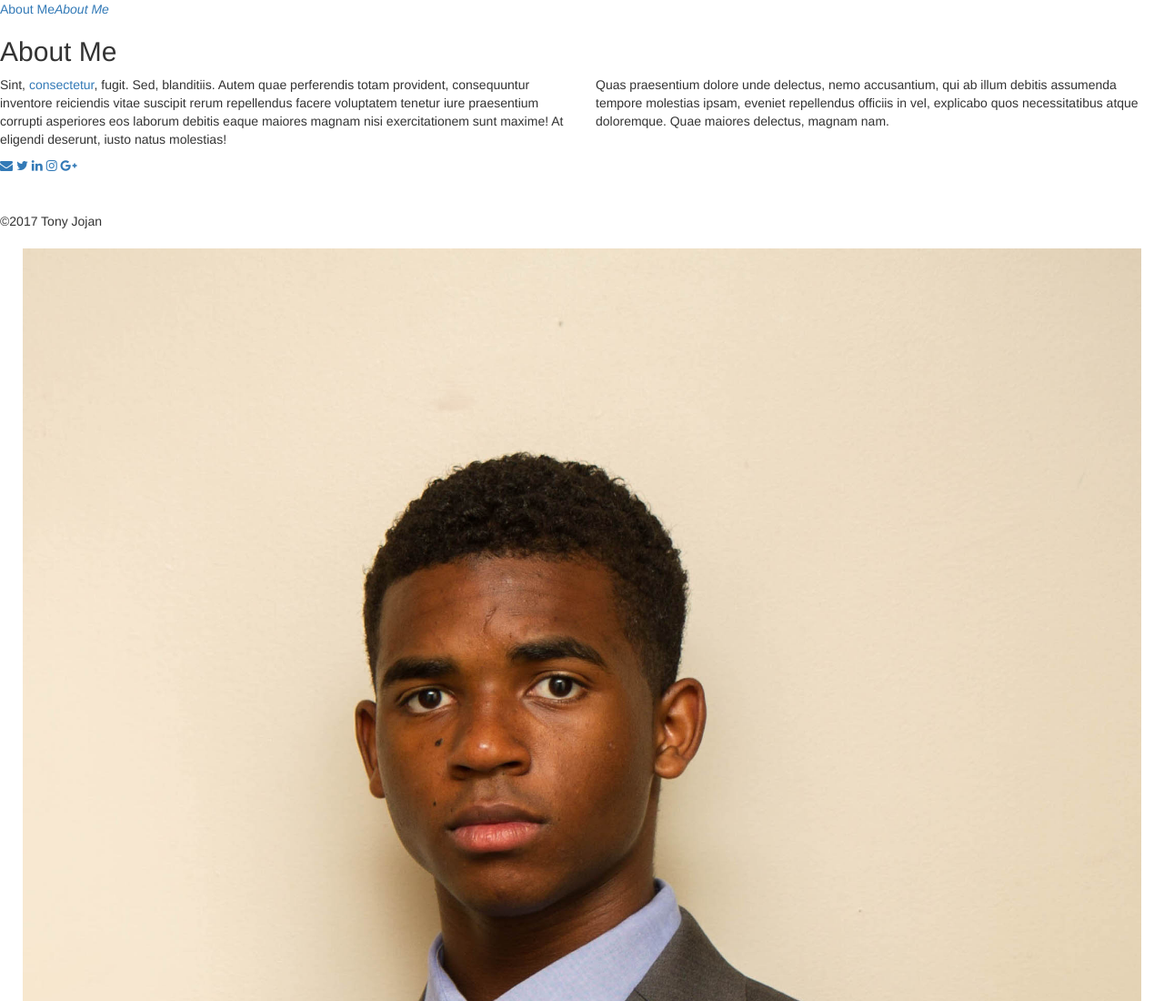
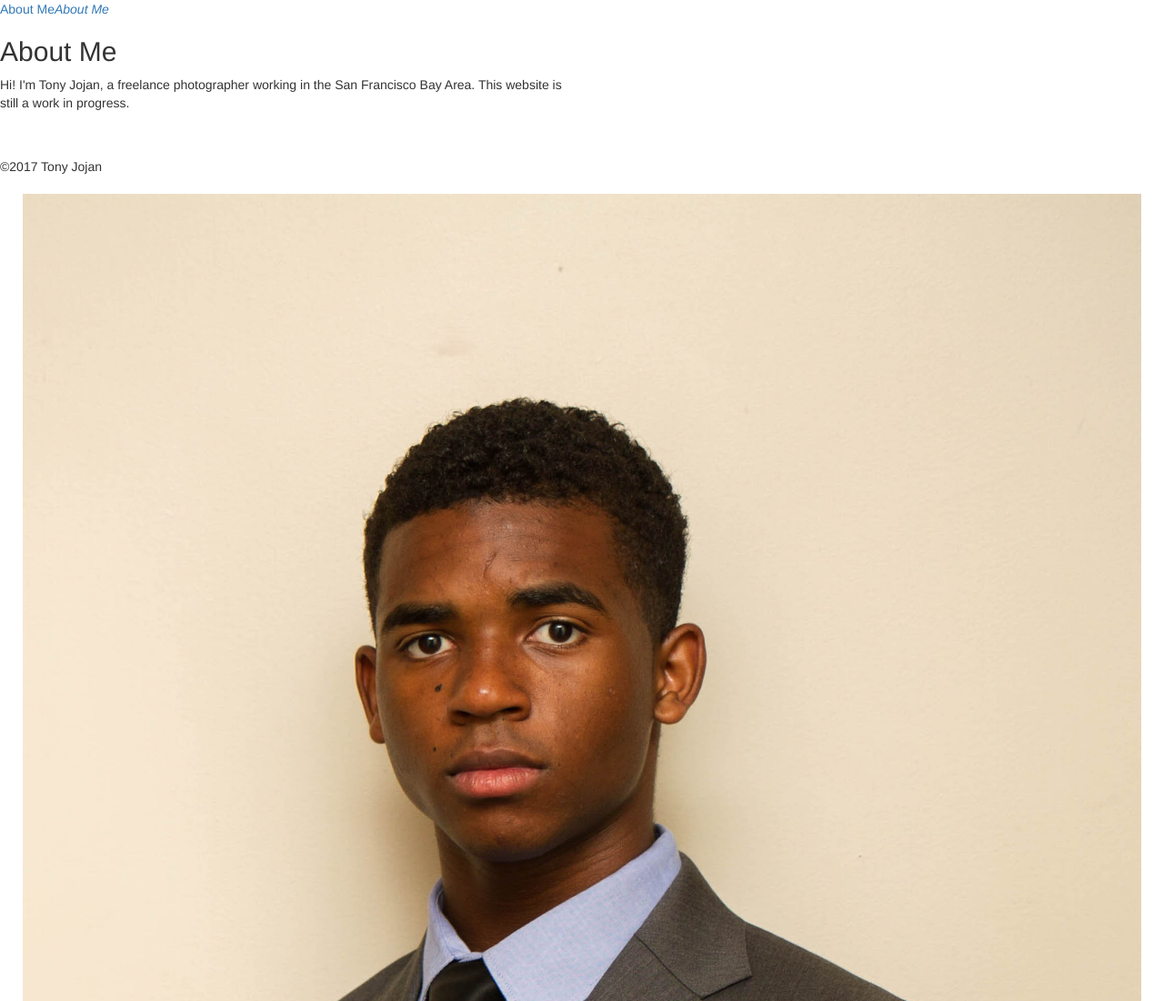
Before and after one commit to tonyjojan/tonyjojan.github.io, a plain HTML site: page index.html in a window 1280 px wide. Shown: the top 1100 px of the page at 91% size. Drawn offline with nearby package versions, Linux system fonts and the light colour scheme; files that its build step writes are made by us from their sources; files whose address does not match are found by name.

Commit message:
Added About Me Section

```diff
--- a/index.html
+++ b/index.html
@@ -72,18 +72,18 @@
 							<h2>About Me</h2>
 						</div>
 						<div class="col-md-6">
-							<p>Sint, <a href="#">consectetur</a>, fugit. Sed, blanditiis. Autem quae perferendis totam provident, consequuntur inventore reiciendis vitae suscipit rerum repellendus facere voluptatem tenetur iure praesentium corrupti asperiores eos laborum debitis eaque maiores magnam nisi exercitationem sunt maxime! At eligendi deserunt, iusto natus molestias!</p>
+							<p>Hi! I'm Tony Jojan, a freelance photographer working in the San Francisco Bay Area. This website is still a work in progress.</p>
 						</div>
-						<div class="col-md-6">
+						<!--div class="col-md-6">
 							<p>Quas praesentium dolore unde delectus, nemo accusantium, qui ab illum debitis assumenda tempore molestias ipsam, eveniet repellendus officiis in vel, explicabo quos necessitatibus atque doloremque. Quae maiores delectus, magnam nam.</p>
-						</div>
-						<div class="col-md-12 fh5co-social">
+						<--/div>
+						<!--div class="col-md-12 fh5co-social">
 							<a href="#"><i class="icon-envelope"></i></a>
 							<a href="#"><i class="icon-twitter"></i></a>
 							<a href="#"><i class="icon-linkedin"></i></a>
 							<a href="#"><i class="icon-instagram"></i></a>
 							<a href="#"><i class="icon-google-plus"></i></a>
-						</div>
+						</div-->
 						<div class="col-md-12" style="margin-top: 40px;">
 							<p>&copy;2017 Tony Jojan</p>
 						</div>
```
